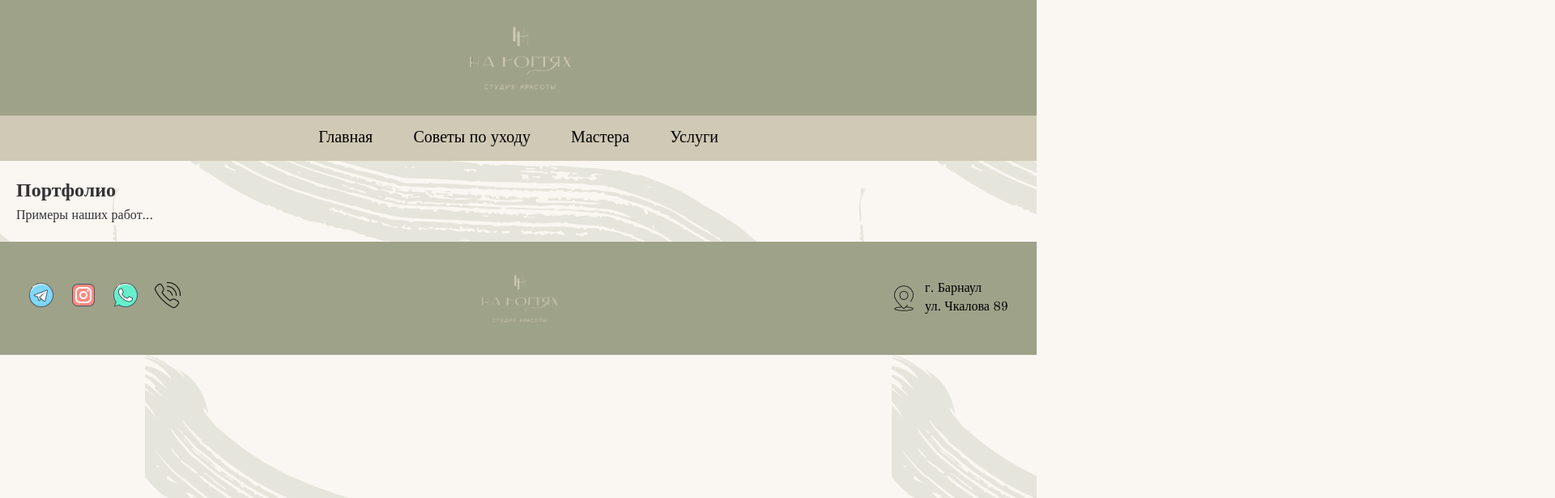
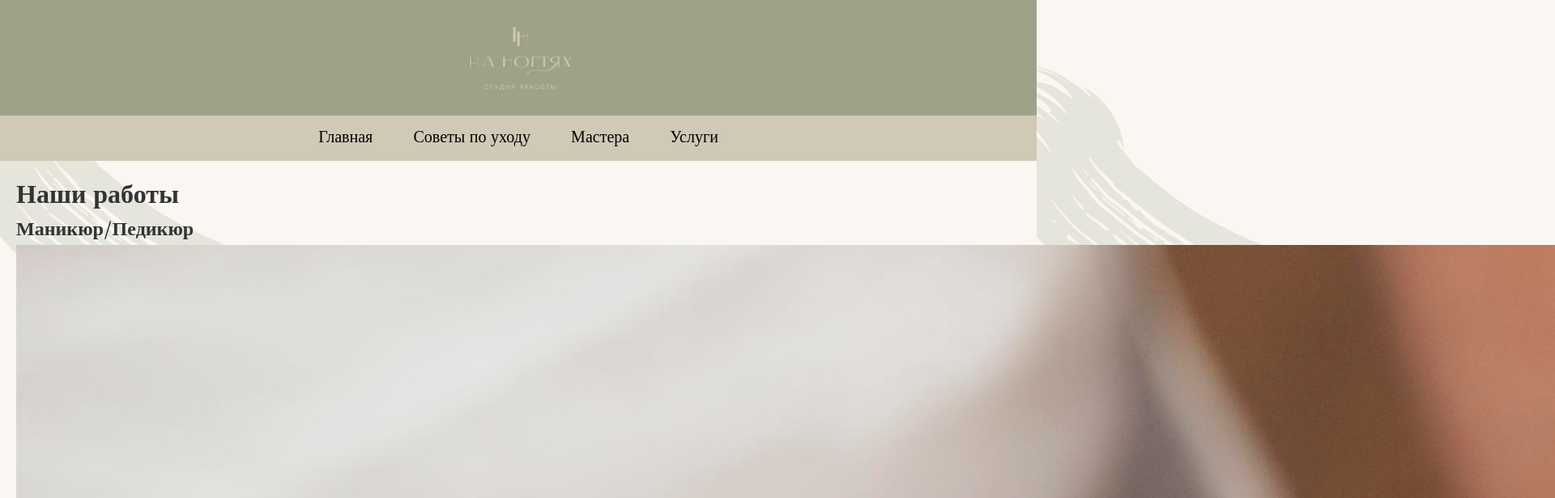
Before and after one commit to Katya705/shestakova_pie_32_2, a React (Vite) app in the folder beauty-salon/: page /portfolio in a window 1280 px wide. Shown: the top 616 px of the page at 81% size, 1920 px wide, since content can reach past the window. Built offline with nearby package versions, Linux system fonts and the light colour scheme; data requests are answered from the project's data file.

Commit message:
Update Portfolio.jsx

```diff
--- a/beauty-salon/src/pages/Portfolio/Portfolio.jsx
+++ b/beauty-salon/src/pages/Portfolio/Portfolio.jsx
@@ -1,4 +1,59 @@
+import { useState, useEffect } from 'react';
+import axios from 'axios';
+import styles from './Portfolio.module.scss';
+
 function Portfolio() {
-    return <section><h2>Портфолио</h2><p>Примеры наших работ...</p></section>;
-  }
-  export default Portfolio;
+  // useState — хук для создания управление состояния
+  const [works, setWorks] = useState([]);
+
+  // useEffect — хук для выполнения побочных эффектов в функциональных компонентах
+  useEffect(() => {
+    //запрос на сервер
+    axios.get('http://localhost:3001/portfolio')
+      .then(response => {
+        setWorks(response.data);
+      })
+      .catch(error => {
+        console.error('Ошибка при загрузке данных:', error);
+      });
+  }, []);
+
+  const manicureImages = works.filter(work => work.imageUrl.toLowerCase().includes('manicure'));
+  const browsImages = works.filter(work => work.imageUrl.toLowerCase().includes('brow'));
+  const studioImages = works.filter(work => work.imageUrl.toLowerCase().includes('studio'));
+
+  return (
+    <div className={styles.portfolio}>
+      <h1 className={styles.title}>Наши работы</h1>
+
+      <section>
+        <h2>Маникюр/Педикюр</h2>
+        <div className={styles.scrollContainer}>
+          {manicureImages.map(work => (
+            <img key={work.id} src={work.imageUrl} alt="" className={styles.image} />
+          ))}
+        </div>
+      </section>
+
+      <section>
+        <h2>Брови</h2>
+        <div className={styles.scrollContainer}>
+          {browsImages.map(work => (
+            <img key={work.id} src={work.imageUrl} alt="" className={styles.image} />
+          ))}
+        </div>
+      </section>
+
+      <section>
+        <h2>Фотографии нашей студии</h2>
+        <div className={styles.scrollContainer}>
+          {studioImages.map(work => (
+            <img key={work.id} src={work.imageUrl} alt="" className={styles.image} />
+          ))}
+        </div>
+      </section>
+    </div>
+  );
+}
+
+export default Portfolio;
```
